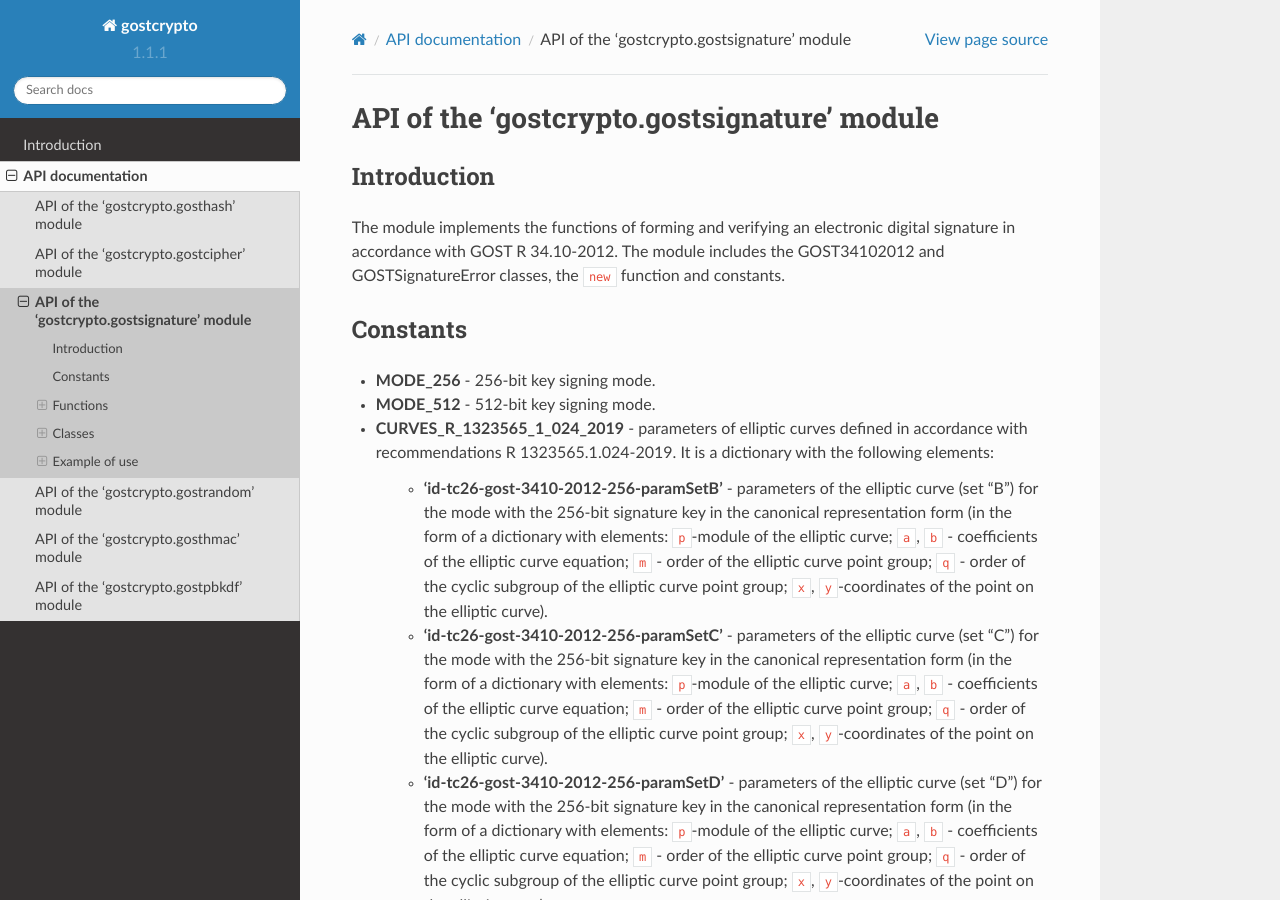
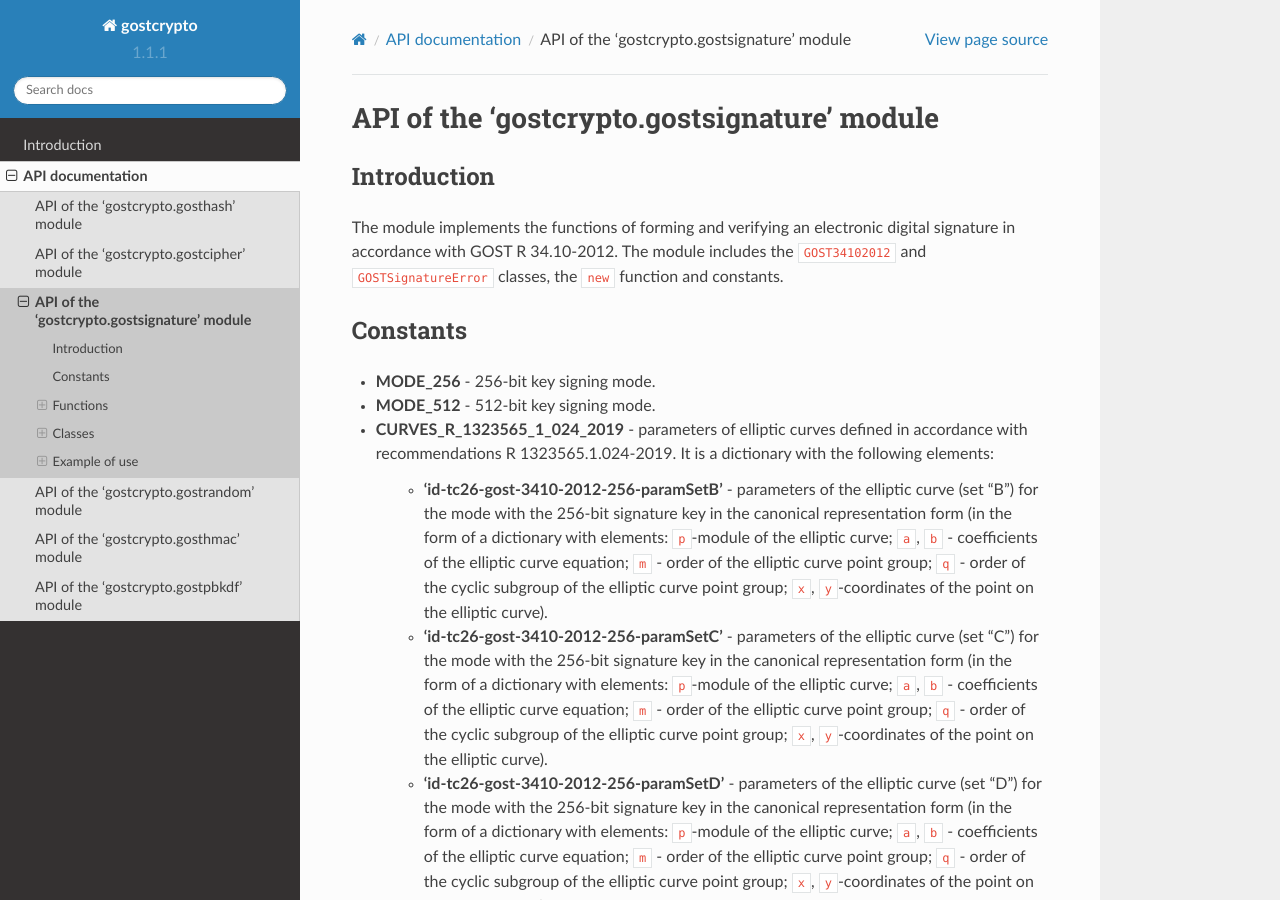
Before and after one commit to drobotun/gostcrypto, a Sphinx documentation site: the page built from docs/source/api/gostsignature/gostsignature.rst, in a window 1280 px wide and 900 px high. Built offline with Sphinx 7.4.7 and the Read the Docs theme 2.0.0, drawn with Linux system fonts in a browser that asks for light colours; the version number is read from the project's files by our own code.

```diff
--- a/docs/source/api/gostsignature/gostsignature.rst
+++ b/docs/source/api/gostsignature/gostsignature.rst
@@ -4,7 +4,7 @@ API of the 'gostcrypto.gostsignature' module
 Introduction
 """"""""""""
 
-The module implements the functions of forming and verifying an electronic digital signature in accordance with GOST R 34.10-2012. The module includes the GOST34102012 and GOSTSignatureError classes, the ``new`` function and constants.
+The module implements the functions of forming and verifying an electronic digital signature in accordance with GOST R 34.10-2012. The module includes the ``GOST34102012`` and ``GOSTSignatureError`` classes, the ``new`` function and constants.
 
 Constants
 """""""""
```
